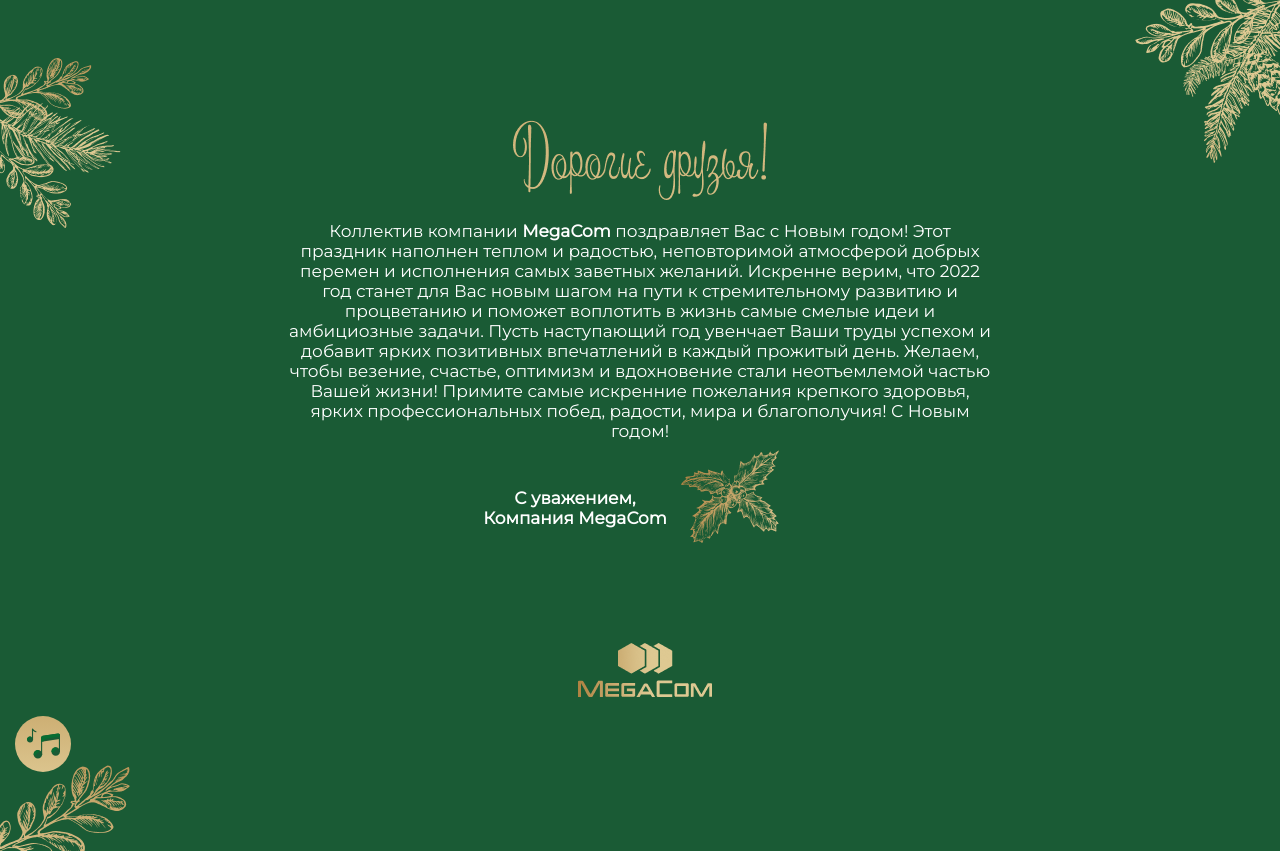
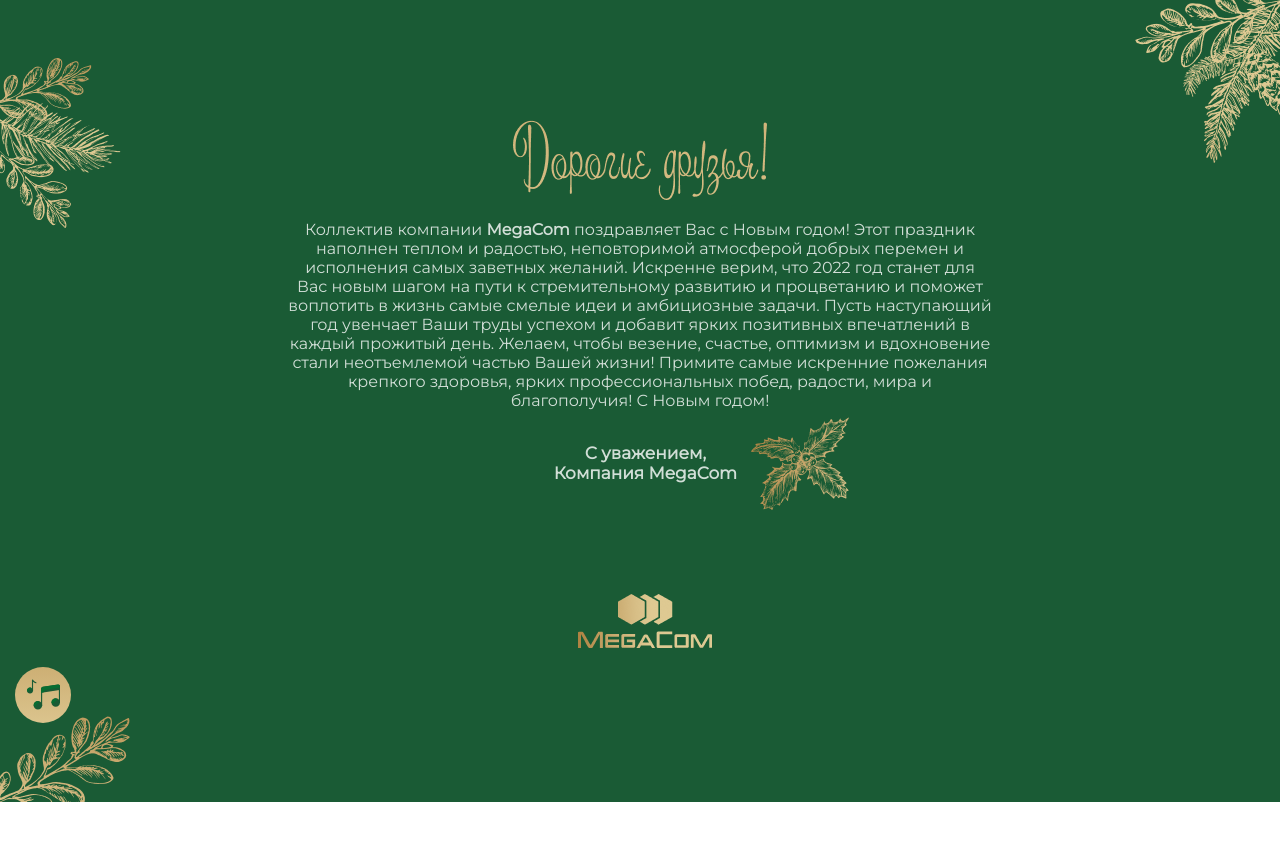
Before and after one commit to Jeybibro/mega-com, a plain HTML site: page index.html in a window 1280 px wide. After the commit the page ends 802 px from the top, so only its background shows below. Drawn offline with Linux system fonts and the light colour scheme.

Commit message:
feat: changed logo megacom

```diff
--- a/index.html
+++ b/index.html
@@ -30,7 +30,7 @@
 				<p class="content-wish">Коллектив компании <b>MegaCom</b> поздравляет Вас с Новым годом! Этот праздник наполнен теплом и радостью, неповторимой атмосферой добрых перемен и исполнения самых заветных желаний. Искренне верим, что 2022 год станет для Вас новым шагом на пути к стремительному развитию и процветанию и поможет воплотить в жизнь самые смелые идеи и амбициозные задачи. Пусть наступающий год увенчает Ваши труды успехом и добавит ярких позитивных впечатлений в каждый прожитый день. Желаем, чтобы везение, счастье, оптимизм и вдохновение стали неотъемлемой частью Вашей жизни! Примите самые искренние пожелания крепкого здоровья, ярких профессиональных побед, радости, мира и благополучия! С Новым годом!<br><br>
 				<div class="flw-center">
 					<p><b>С уважением, <br>Компания MegaCom</b></p>
-					<img src="images/center-flower.png" alt="" class="flw-center">
+					<img src="images/center-flower.png">
 				</div>
 			</div>
 		</div>
--- a/new-style.css
+++ b/new-style.css
@@ -1,5 +1,9 @@
 body{
 	margin: 0;
+}
+
+body p{
+	opacity: 0.8;
 }
 
 .new-year{
@@ -23,13 +27,13 @@
 .content-wish{
 	font-family: 'Montserrat';
 	font-weight: 400;
-	font-size: 17px;
+	font-size: 16px;
 	color: #FFFFFF;
 	text-align: center;
 }
 
 .nav-logo{
-	margin-top: 80px;
+	margin-top: 5%;
 	padding-left: 10px;
 	text-align: center;
 }
@@ -64,13 +68,14 @@
 
 .flw-center{
 	font-family: 'Montserrat';
+	padding-left: 20%;
 	font-size: 17px;
 	color: #FFFFFF;
 	display: flex;
 	justify-content: center;
 	align-items: center;
 	text-align: center	;
-	margin-top: -25px;
+	margin-top: -50px;
 }
 
 .music-text{
```
